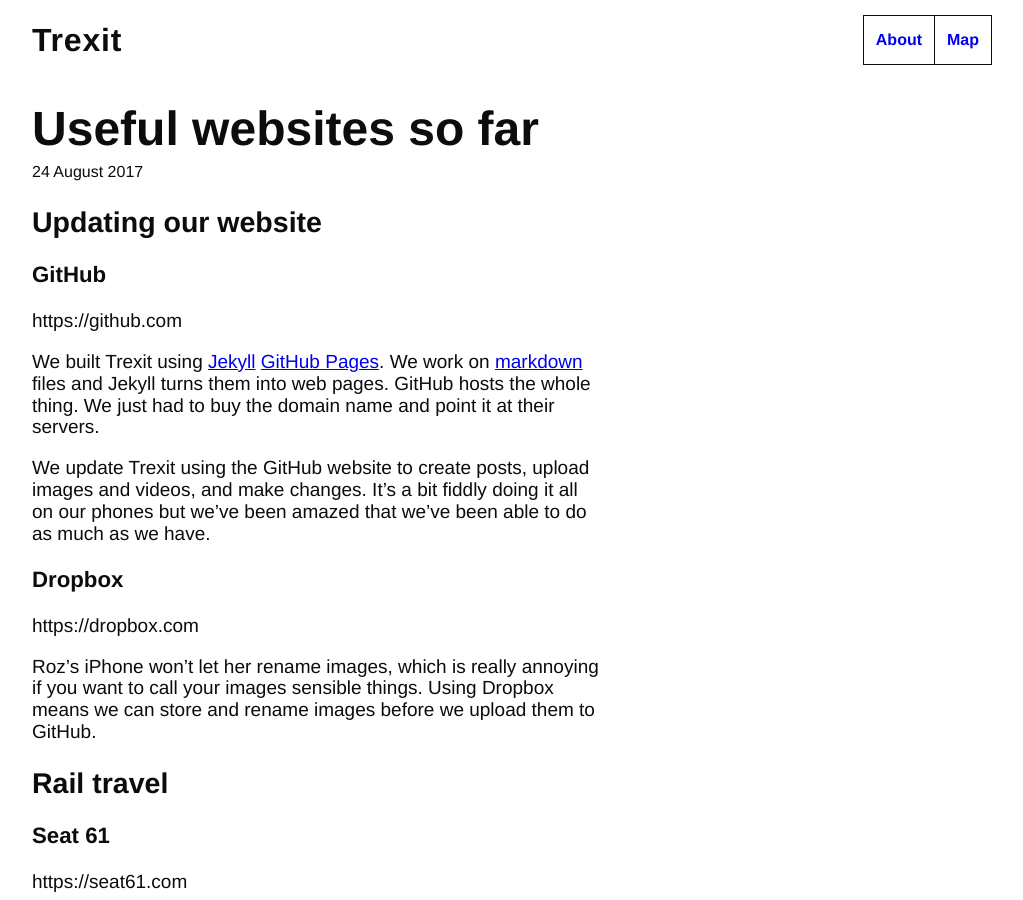
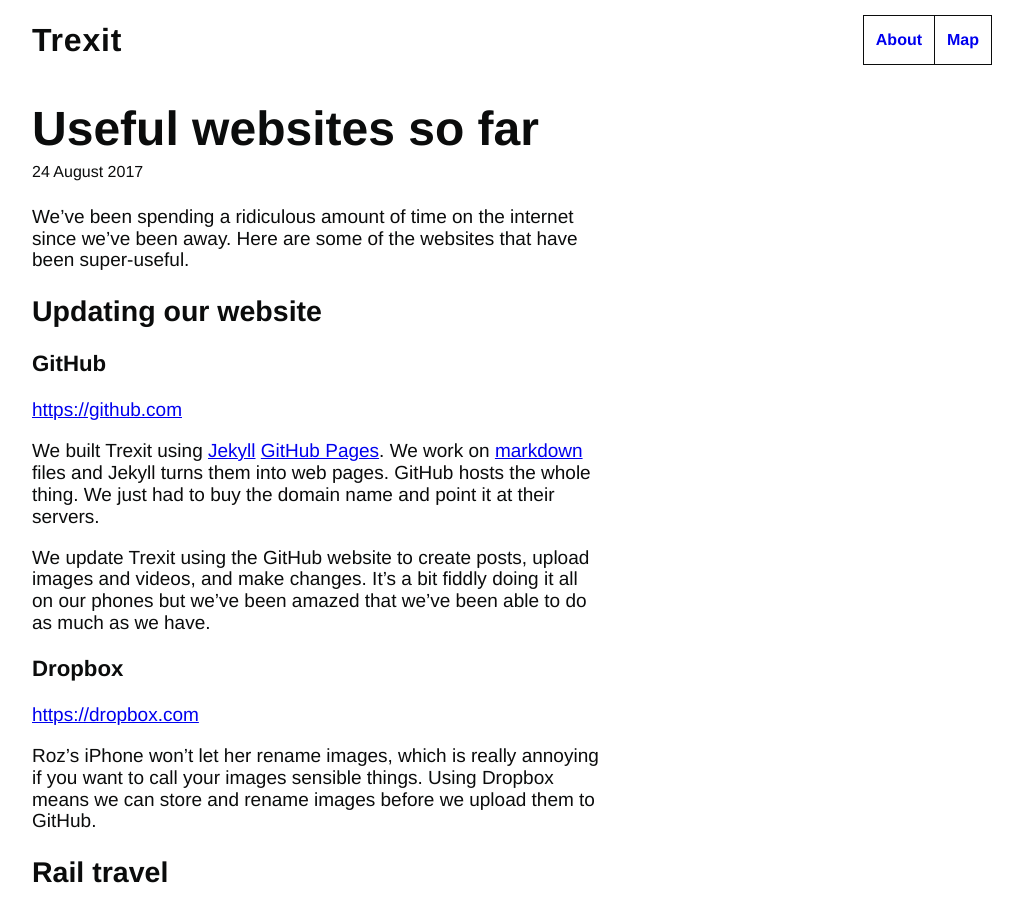
Before and after one commit to tombye/trexit, a Jekyll site: the page built from _posts/2017-08-24-useful-websites-so-far.markdown, in a window 1280 px wide and 900 px high. Shown: the whole window, without its empty margins (128-1151 px from the left). Built offline with Jekyll 4.4.1, drawn with Linux system fonts in a browser that asks for light colours; some of the changed lines change nothing that is shown.

Commit message:
Update 2017-08-24-useful-websites-so-far.markdown
Made links clickable and added intro.

```diff
--- a/_posts/2017-08-24-useful-websites-so-far.markdown
+++ b/_posts/2017-08-24-useful-websites-so-far.markdown
@@ -5,24 +5,26 @@
 categories: jekyll update
 ---
 
+We've been spending a ridiculous amount of time on the internet since we've been away. Here are some of the websites that have been super-useful.
+
 ## Updating our website
 
 ### GitHub
-https://github.com
+[https://github.com](https://github.com)
 
 We built Trexit using [Jekyll](https://jekyllrb.com) [GitHub Pages](https://help.github.com/articles/using-jekyll-as-a-static-site-generator-with-github-pages/). We work on [markdown](https://daringfireball.net/projects/markdown/) files and Jekyll turns them into web pages. GitHub hosts the whole thing. We just had to buy the domain name and point it at their servers.
 
 We update Trexit using the GitHub website to create posts, upload images and videos, and make changes. It's a bit fiddly doing it all on our phones but we've been amazed that we've been able to do as much as we have.
 
 ### Dropbox
-https://dropbox.com
+[https://dropbox.com](https://dropbox.com)
 
 Roz's iPhone won't let her rename images, which is really annoying if you want to call your images sensible things. Using Dropbox means we can store and rename images before we upload them to GitHub.
 
 ## Rail travel
 
 ### Seat 61
-https://seat61.com
+[https://seat61.com](https://seat61.com)
 
 Seat 61 is an excellent site if you're planning to travel by train in Europe. It has a good [guide to European rail travel](https://www.seat61.com/Europe-train-travel.htm) and it's where we found out about:
 
@@ -33,12 +35,12 @@
 Roz was allocated seat 61 on a TGV train recently. We were disproportionately pleased.
 
 ### German rail
-https://bahn.de/en
+[https://bahn.de/en](https://bahn.de/en)
 
 Despite being called the website for 'just' Germany, the German rail website gives train times for all of Europe. It has a clean design and it's quick to load, even on 2G and when you're searching for things.
 
 ### Swiss rail
-https://www.sbb.ch/en/home.html
+[https://www.sbb.ch/en/home.html](https://www.sbb.ch/en/home.html)
 
 The Swiss rail site is really, really good. It includes things like:
 
@@ -50,26 +52,26 @@
 ## Seeing the sights
 
 ### Lonely Planet
-https://lonelyplanet.com
+[https://lonelyplanet.com](https://lonelyplanet.com)
 
 We occasionally check Lonely Planet to see if there's anything we really don't want to miss in an area we're planning to visit.
 
 Its pages are a pain in the arse to load on 3G but the content is great.
 
 ### Culture trip
-https://culturetrip.com
+[https://culturetrip.com](https://culturetrip.com)
 
 The culture trip website has good articles on places of interest around the world. We found the ones on [the Belgium Ardennes](https://theculturetrip.com/europe/belgium/articles/the-top-3-hikes-in-the-belgian-ardennes/) and [hiking in the Black Forest](https://theculturetrip.com/europe/germany/articles/the-10-most-beautiful-spots-in-germanys-black-forest/) excellent starting points for planning our walking routes.
 
 ## Accommodation
 
 ### Booking.com
-https://www.booking.com
+[https://www.booking.com](https://www.booking.com)
 
 When we can't find anywhere to camp, Booking.com is normally our fallback. It's great for finding relatively cheap hotels at the last minute.
 
 ### Airbnb
-https://www.airbnb.com
+[https://www.airbnb.com](https://www.airbnb.com)
 
 We've used Airbnb a few times but it hasn't been great for booking super-short notice and it doesn't normally have as many places to stay as Booking.com.
 
@@ -78,11 +80,11 @@
 ## Planning
 
 ### Our pre-trip planning spreadsheet
-https://docs.google.com/spreadsheets/d/1iMGYX6Z7UpSQPyd-c3GkUtdQpInIXHrPoDuWmQeS5t0
+[https://docs.google.com/spreadsheets/d/1iMGYX6Z7UpSQPyd-c3GkUtdQpInIXHrPoDuWmQeS5t0](https://docs.google.com/spreadsheets/d/1iMGYX6Z7UpSQPyd-c3GkUtdQpInIXHrPoDuWmQeS5t0)
 
 Before we left, we added all the websites we thought might be useful to a Google spreadsheet. It helped us plan where we might want to go.
 
 ## Everything else
 
 ### Google (obvs)
-https://google.com
+[https://google.com](https://google.com)
```
